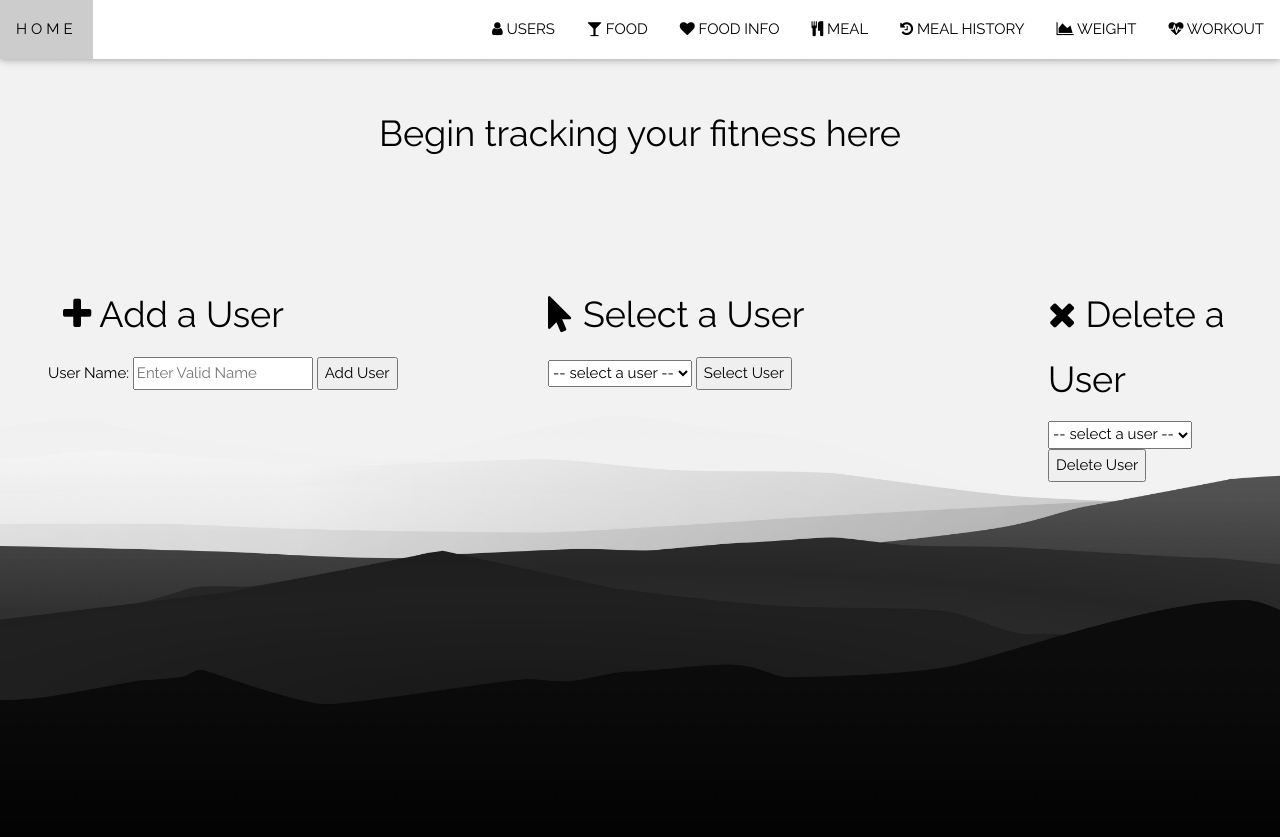
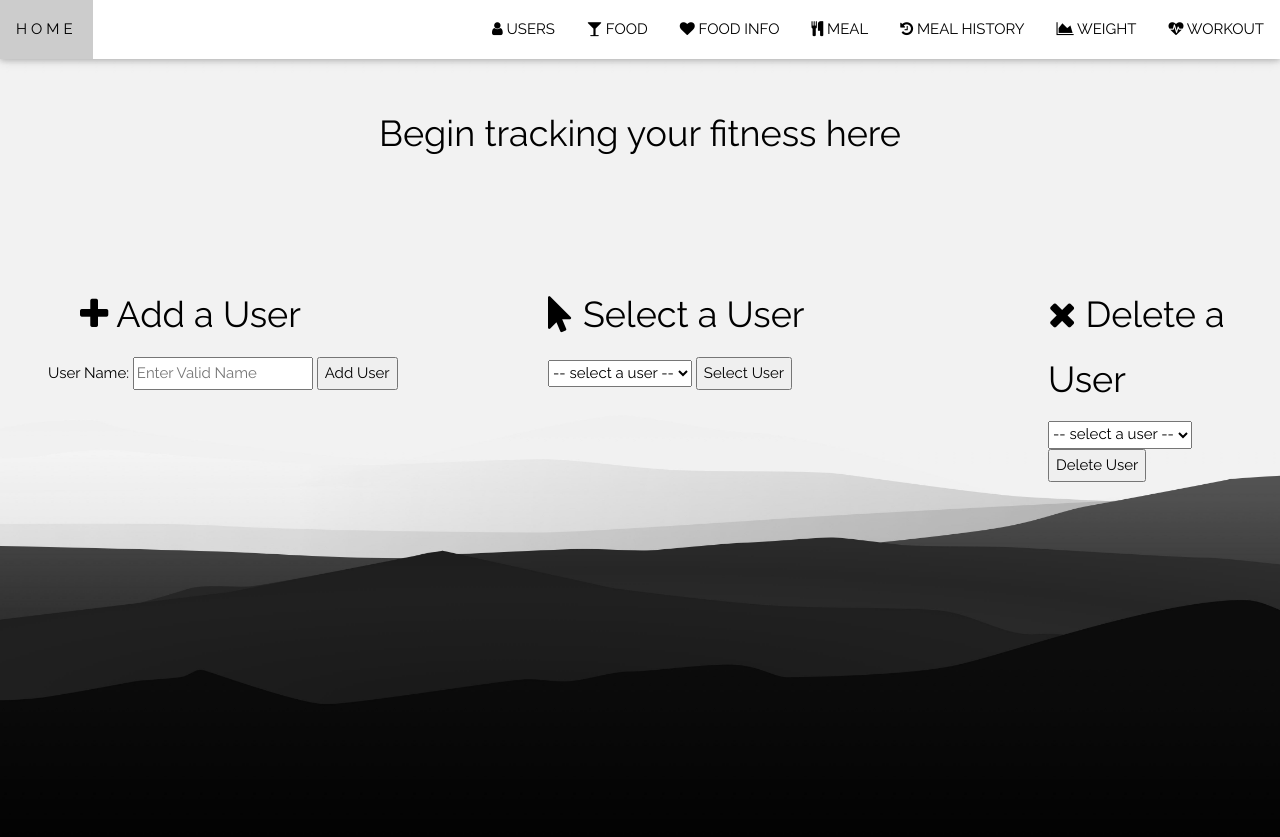
Before and after one commit to daeclerck/FTFinal, a PHP site: page /User/user.php in a window 1280 px wide. Run offline with PHP 8.4, Linux system fonts and the light colour scheme; data that the repository does not hold is empty.

Commit message:
padding tests

```diff
--- a/User/user.php
+++ b/User/user.php
@@ -13,7 +13,7 @@
     <div class="w3-row-padding">
         <div class="w3-col m5">
             <form method="POST">
-                <h1 style="Padding:0px 15px"><i class="fa fa-plus w3-xxlarge"></i> Add a User</h1>
+                <h1 style="Padding:0px 32px"><i class="fa fa-plus w3-xxlarge"></i> Add a User</h1>
                 <label>User Name: </label>
                 <!-- Check for valid user names including no white spaces in beginning or end -->
                 <input type="text" name="UserName" required pattern="^[-a-zA-Z0-9-()]+(\s+[-a-zA-Z0-9-()]+)*$" title="This field is required" placeholder="Enter Valid Name">
```
